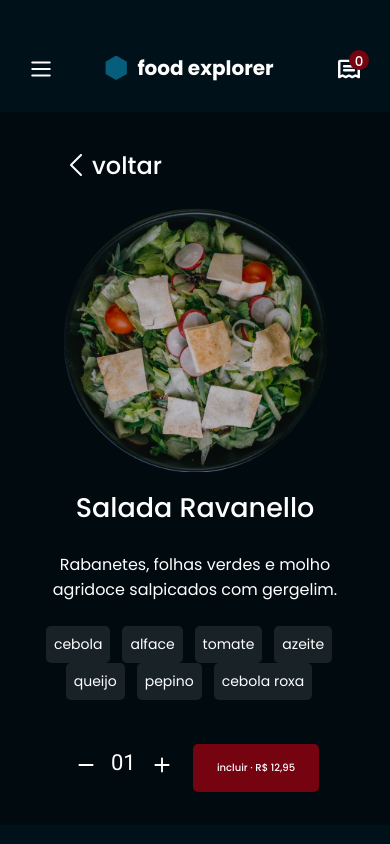
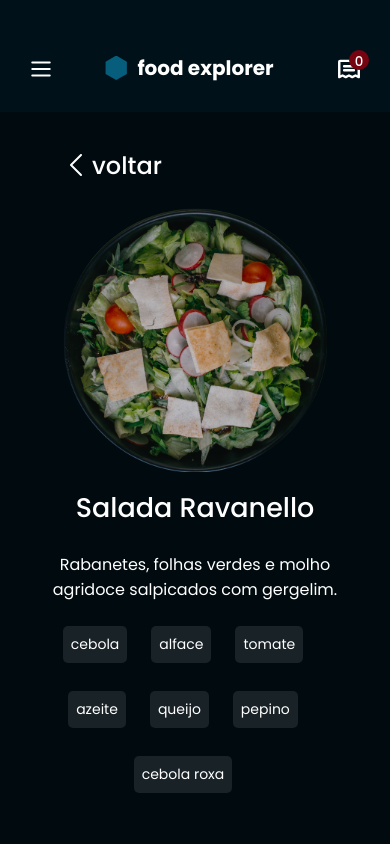
Before and after one commit to Caiobaldur/frontEnd-foodexplorer, a React (Vite) app: page /dish/1 in a window 390 px wide. Shown: the top 844 px of the page. Built offline with nearby package versions, Linux system fonts and the light colour scheme.

Commit message:
feat: tag responsive

```diff
--- a/src/components/Tag/style.js
+++ b/src/components/Tag/style.js
@@ -8,4 +8,9 @@ export const Container = styled.span`
   font-family: ${({theme}) => theme.FONTS.Primary};
   color: ${({ theme }) => theme.COLORS.LIGHT_100};
   background-color: ${({ theme }) => theme.COLORS.DARK_1000};
+
+  @media (max-width: 500px) {
+    margin-right: 2.4rem;
+    margin-bottom: 2.8rem;
+  }
 `;
```
